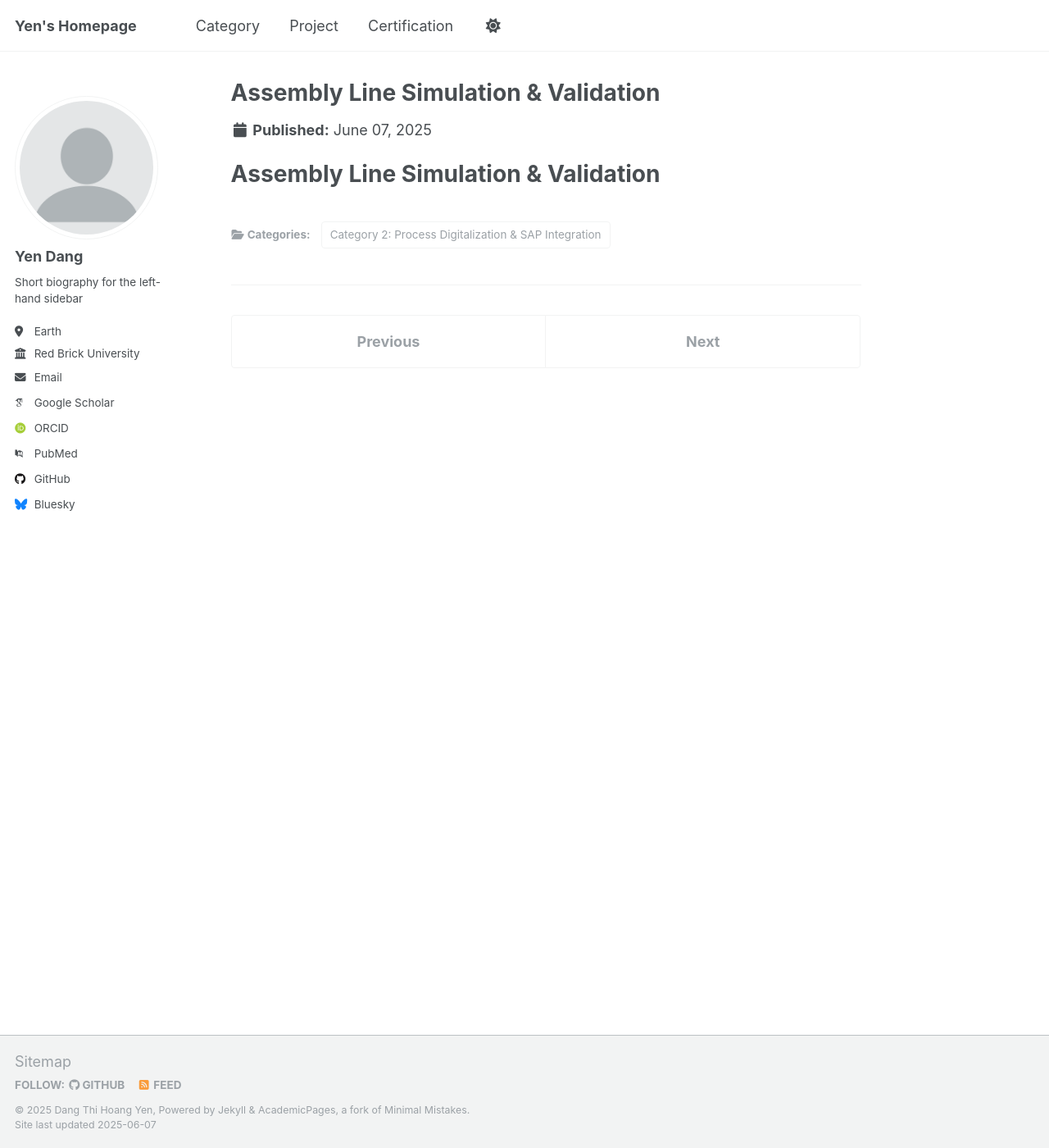
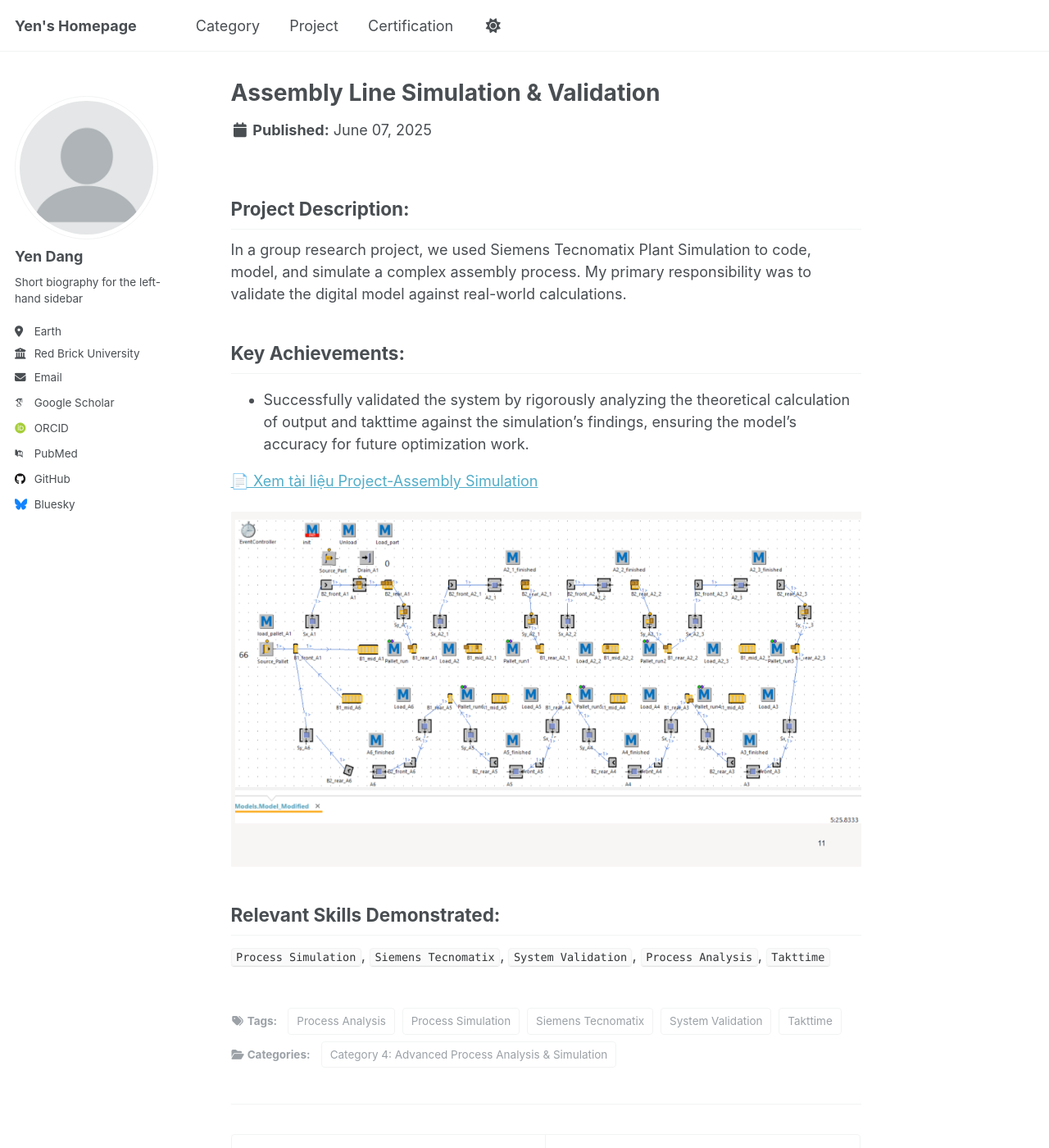
Before and after one commit to yen010390/yen010390.github.io, a Jekyll site: the page built from _project/p06.md, in a window 1280 px wide and 1400 px high. Shown: the whole window at 82% size. Built offline with Jekyll 4.4.1, drawn with Linux system fonts in a browser that asks for light colours; some web fonts are replaced.

Commit message:
Update p06.md

```diff
--- a/_project/p06.md
+++ b/_project/p06.md
@@ -2,7 +2,21 @@
 title: "Assembly Line Simulation & Validation"
 excerpt: "Projects focused on replacing manual processes with robust, digital solutions and integrating them with enterprise systems like SAP."
 collection: project
-category: "Category 2: Process Digitalization & SAP Integration"
+category: "Category 4: Advanced Process Analysis & Simulation"
+tag: ["Process Simulation", "Siemens Tecnomatix", "System Validation", "Process Analysis", "Takttime"]
 ---
 
-# Assembly Line Simulation & Validation
+## Project Description:
+In a group research project, we used Siemens Tecnomatix Plant Simulation to code, model, and simulate a complex assembly process.
+My primary responsibility was to validate the digital model against real-world calculations.
+
+## Key Achievements:
+- Successfully validated the system by rigorously analyzing the theoretical calculation of output and takttime against the simulation's findings, ensuring the model's accuracy for future optimization work.
+
+[📄 Xem tài liệu Project-Assembly Simulation](files/Project-Assembly%20Simulation.pdf)
+
+![Project-Assembly Simulation](https://yen010390.github.io/images/Project-Assembly-Simulation.png)
+
+
+## Relevant Skills Demonstrated:
+`Process Simulation`, `Siemens Tecnomatix`, `System Validation`, `Process Analysis`, `Takttime`
```
